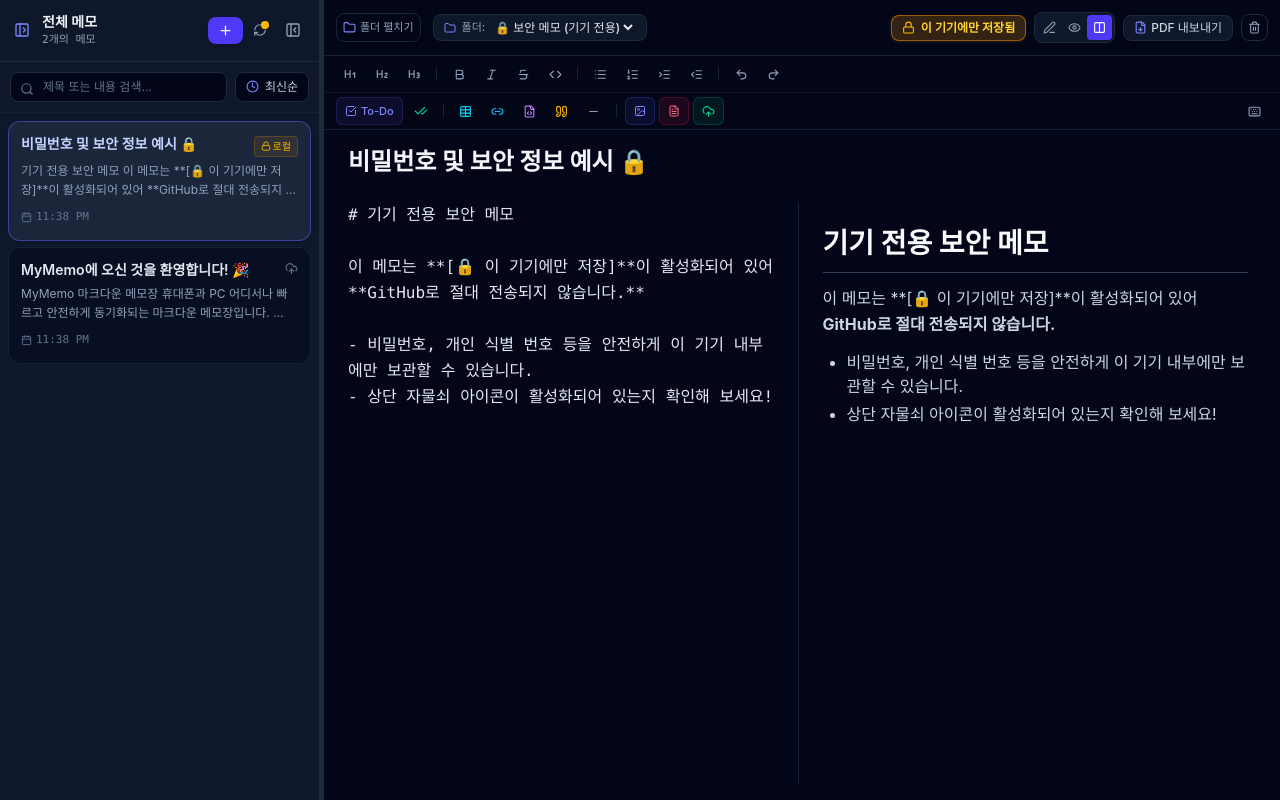
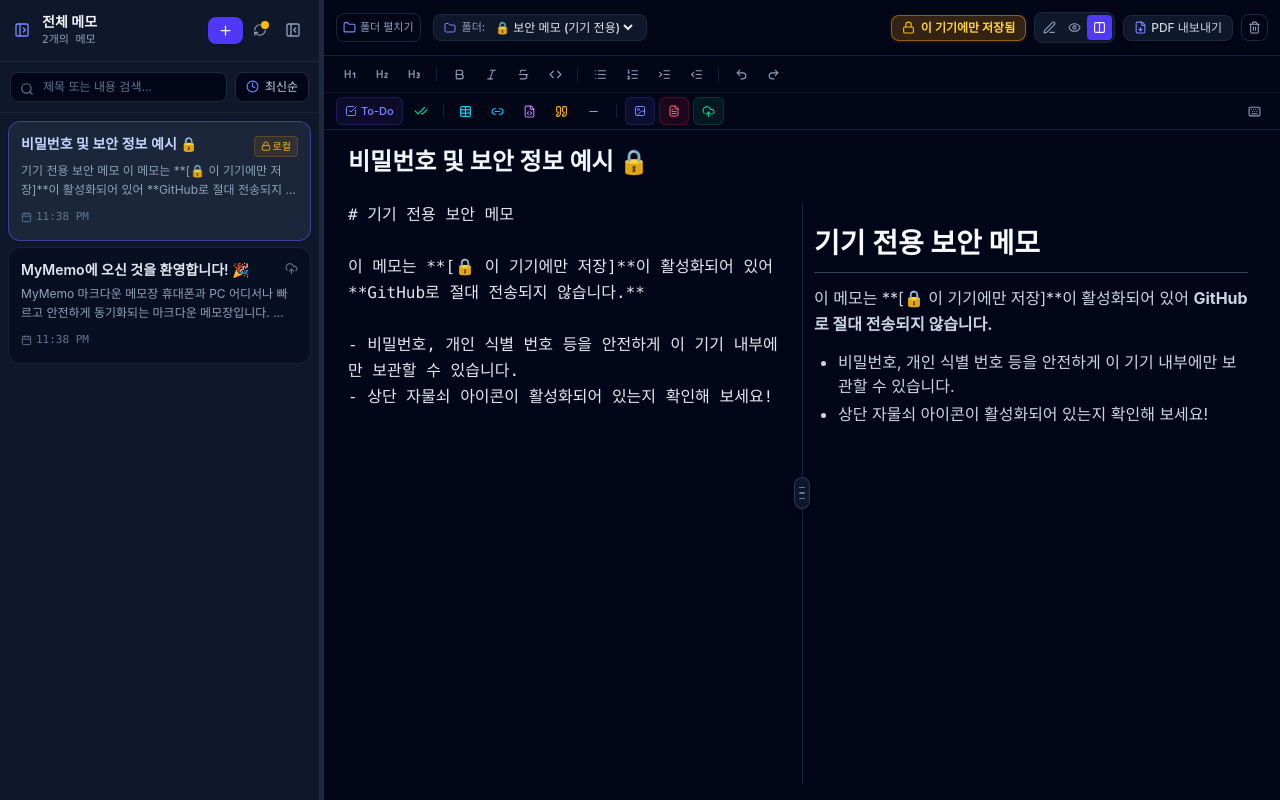
Before and after one commit to unrimit7/MyMemo-App, a React (Vite) app: page / in a window 1280 px wide. Both pictures are taken after a click on the button 228 px from the left and 34 px from the top of the page. Built offline with nearby package versions, Linux system fonts and the light colour scheme.

Commit message:
feat: add draggable resize bar between editor and preview in split mode

```diff
--- a/src/components/NoteEditor.tsx
+++ b/src/components/NoteEditor.tsx
@@ -103,6 +103,19 @@ export const NoteEditor: React.FC<NoteEditorProps> = ({
   const [showShortcutsModal, setShowShortcutsModal] = useState(false);
   const [lightboxImage, setLightboxImage] = useState<{ attId: string; src: string; alt: string } | null>(null);
 
+  // 편집창 & 미리보기 분할(Split) 비율 (기본 50%, 15%~85% 조절 가능, 로컬 스토리지 보존)
+  const [splitRatio, setSplitRatio] = useState<number>(() => {
+    if (typeof window === 'undefined') return 50;
+    const saved = localStorage.getItem('mymemo_editor_split_ratio');
+    if (saved) {
+      const parsed = parseFloat(saved);
+      if (!isNaN(parsed) && parsed >= 15 && parsed <= 85) return parsed;
+    }
+    return 50;
+  });
+  const [isResizingSplit, setIsResizingSplit] = useState(false);
+  const splitContainerRef = useRef<HTMLDivElement>(null);
+
   // 한글 IME 조합 깨짐 방지를 위한 로컬 버퍼 상태
   const [localTitle, setLocalTitle] = useState(note?.title || '');
   const [localContent, setLocalContent] = useState(note?.content || '');
@@ -734,6 +747,71 @@ export const NoteEditor: React.FC<NoteEditorProps> = ({
     }
     onUpdateNote({ content: localContent, title: localTitle });
     onSync?.();
+  };
+
+  // 편집창 & 미리보기 분할 바 마우스 드래그 조절 핸들러
+  const handleSplitResizeMouseDown = (e: React.MouseEvent) => {
+    e.preventDefault();
+    setIsResizingSplit(true);
+    const container = splitContainerRef.current;
+    if (!container) return;
+
+    const onMouseMove = (moveEvent: MouseEvent) => {
+      const rect = container.getBoundingClientRect();
+      if (rect.width <= 0) return;
+      const rawRatio = ((moveEvent.clientX - rect.left) / rect.width) * 100;
+      const clampedRatio = Math.max(15, Math.min(85, rawRatio));
+      setSplitRatio(clampedRatio);
+    };
+
+    const onMouseUp = () => {
+      setIsResizingSplit(false);
+      window.removeEventListener('mousemove', onMouseMove);
+      window.removeEventListener('mouseup', onMouseUp);
+      setSplitRatio((r) => {
+        localStorage.setItem('mymemo_editor_split_ratio', String(r));
+        return r;
+      });
+    };
+
+    window.addEventListener('mousemove', onMouseMove);
+    window.addEventListener('mouseup', onMouseUp);
+  };
+
+  // 편집창 & 미리보기 분할 바 터치 드래그 조절 핸들러 (태블릿 / 모바일 지원)
+  const handleSplitResizeTouchStart = (_e: React.TouchEvent) => {
+    setIsResizingSplit(true);
+    const container = splitContainerRef.current;
+    if (!container) return;
+
+    const onTouchMove = (moveEvent: TouchEvent) => {
+      if (!moveEvent.touches || moveEvent.touches.length === 0) return;
+      const clientX = moveEvent.touches[0].clientX;
+      const rect = container.getBoundingClientRect();
+      if (rect.width <= 0) return;
+      const rawRatio = ((clientX - rect.left) / rect.width) * 100;
+      const clampedRatio = Math.max(15, Math.min(85, rawRatio));
+      setSplitRatio(clampedRatio);
+    };
+
+    const onTouchEnd = () => {
+      setIsResizingSplit(false);
+      window.removeEventListener('touchmove', onTouchMove);
+      window.removeEventListener('touchend', onTouchEnd);
+      setSplitRatio((r) => {
+        localStorage.setItem('mymemo_editor_split_ratio', String(r));
+        return r;
+      });
+    };
+
+    window.addEventListener('touchmove', onTouchMove);
+    window.addEventListener('touchend', onTouchEnd);
+  };
+
+  // 분할 바 더블 클릭 시 5:5 (50%) 균등 분할로 리셋
+  const handleSplitDoubleClick = () => {
+    setSplitRatio(50);
+    localStorage.setItem('mymemo_editor_split_ratio', '50');
   };
 
   // 표 서식 템플릿 삽입
@@ -1445,7 +1523,7 @@ export const NoteEditor: React.FC<NoteEditorProps> = ({
             </button>
             <button
               onClick={() => setViewMode('split')}
-              className={`hidden lg:block p-1.5 rounded text-xs transition-colors ${
+              className={`hidden md:block p-1.5 rounded text-xs transition-colors ${
                 viewMode === 'split' ? 'bg-indigo-600 text-white font-semibold' : 'hover:text-slate-200'
               }`}
               title="분할 보기 모드 (단축키: Alt + 3 또는 Ctrl + M)"
@@ -1763,10 +1841,18 @@ export const NoteEditor: React.FC<NoteEditorProps> = ({
         />
       </div>
 
-      {/* 본문 영역: 편집창 / 미리보기 / 분할 */}
-      <div className="flex-1 flex overflow-hidden p-4 md:px-6 gap-6">
+      {/* 본문 영역: 편집창 / 미리보기 / 분할(드래그 너비 조절 가능) */}
+      <div
+        ref={splitContainerRef}
+        className={`flex-1 flex overflow-hidden p-4 md:px-6 relative ${
+          viewMode === 'split' ? 'gap-0' : 'gap-6'
+        } ${isResizingSplit ? 'select-none cursor-col-resize' : ''}`}
+      >
         {(viewMode === 'edit' || viewMode === 'split') && (
-          <div className={`flex-1 flex flex-col h-full ${viewMode === 'split' ? 'border-r border-slate-800/80 pr-6' : ''}`}>
+          <div
+            style={viewMode === 'split' ? { width: `${splitRatio}%` } : undefined}
+            className={`${viewMode === 'split' ? 'shrink-0 pr-3' : 'flex-1'} flex flex-col h-full overflow-hidden`}
+          >
             <textarea
               ref={textareaRef}
               value={localContent}
@@ -1780,9 +1866,41 @@ export const NoteEditor: React.FC<NoteEditorProps> = ({
           </div>
         )}
 
+        {/* 편집창과 미리보기 사이 좌우 조절 드래그 바 (분할 모드에서만 표시) */}
+        {viewMode === 'split' && (
+          <div
+            onMouseDown={handleSplitResizeMouseDown}
+            onTouchStart={handleSplitResizeTouchStart}
+            onDoubleClick={handleSplitDoubleClick}
+            title="마우스로 좌우 드래그하여 분할 너비 조절 (더블 클릭 시 5:5 초기화)"
+            className={`group relative flex items-center justify-center w-4 -mx-2 cursor-col-resize select-none shrink-0 z-30 transition-colors ${
+              isResizingSplit ? 'bg-indigo-600/20' : 'hover:bg-slate-800/40'
+            }`}
+          >
+            {/* 세로 분할 선 */}
+            <div className={`w-[1px] h-full transition-colors ${
+              isResizingSplit ? 'bg-indigo-500' : 'bg-slate-800/90 group-hover:bg-indigo-500/70'
+            }`} />
+
+            {/* 손잡이 그립 핀 (가운데 점 3개) */}
+            <div className={`absolute top-1/2 -translate-y-1/2 w-4 h-8 rounded-full flex flex-col items-center justify-center gap-1 border shadow-md transition-all ${
+              isResizingSplit
+                ? 'bg-indigo-600 border-indigo-400 text-white scale-110 shadow-indigo-500/30'
+                : 'bg-slate-900 border-slate-700/80 group-hover:border-indigo-400 group-hover:bg-slate-800 text-slate-500 group-hover:text-indigo-400'
+            }`}>
+              <div className="w-1.5 h-[1.5px] bg-current rounded-full" />
+              <div className="w-1.5 h-[1.5px] bg-current rounded-full" />
+              <div className="w-1.5 h-[1.5px] bg-current rounded-full" />
+            </div>
+          </div>
+        )}
+
         {(viewMode === 'preview' || viewMode === 'split') && (
           <div
-            className="flex-1 h-full overflow-y-auto markdown-preview prose prose-invert max-w-none pr-2"
+            style={viewMode === 'split' ? { width: `calc(${100 - splitRatio}% - 0px)` } : undefined}
+            className={`flex-1 h-full overflow-y-auto markdown-preview prose prose-invert max-w-none ${
+              viewMode === 'split' ? 'pl-3 pr-2' : 'pr-2'
+            } ${isResizingSplit ? 'pointer-events-none' : ''}`}
             onClick={handlePreviewClick}
           >
             <div dangerouslySetInnerHTML={renderMarkdown(localContent)} />
```
